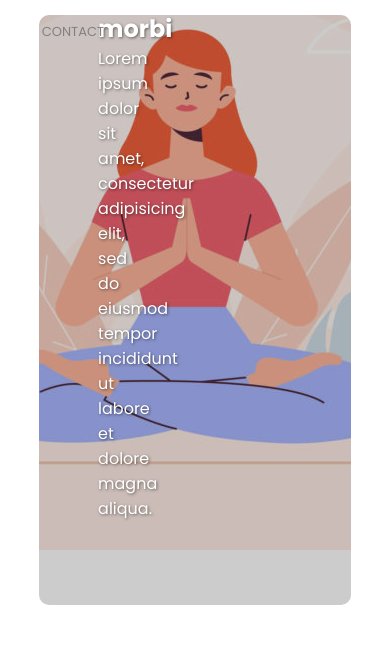
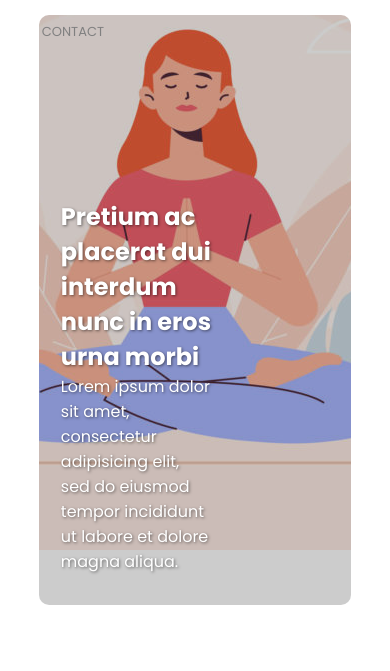
Before and after one commit to andrealigorio/htmlcss-wp, a plain HTML site: page index.html in a window 390 px wide. Shown: the part 171-842 px from the top of the page. Drawn offline with Linux system fonts and the light colour scheme.

Commit message:
Sistemato il banner text e reso responsive

```diff
--- a/css/style.css
+++ b/css/style.css
@@ -93,8 +93,8 @@ main {
   position: absolute;
   bottom: 0;
   z-index: 100;
-  width: 50%;
-  padding: 10vh 7vh;
+  width: 50vw;
+  padding: 10% 7%;
   color: white;
   text-shadow: 1px 1px 3px rgba(0, 0, 0, 0.5);
 }
```
